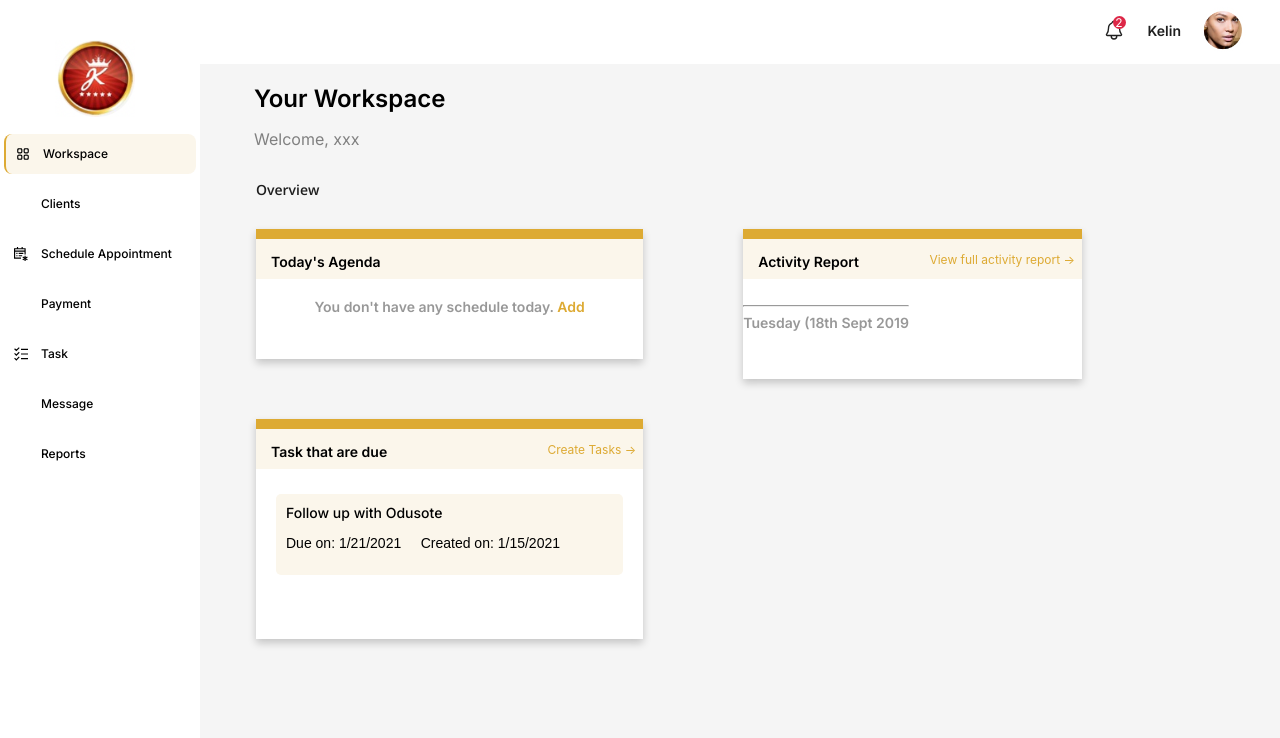
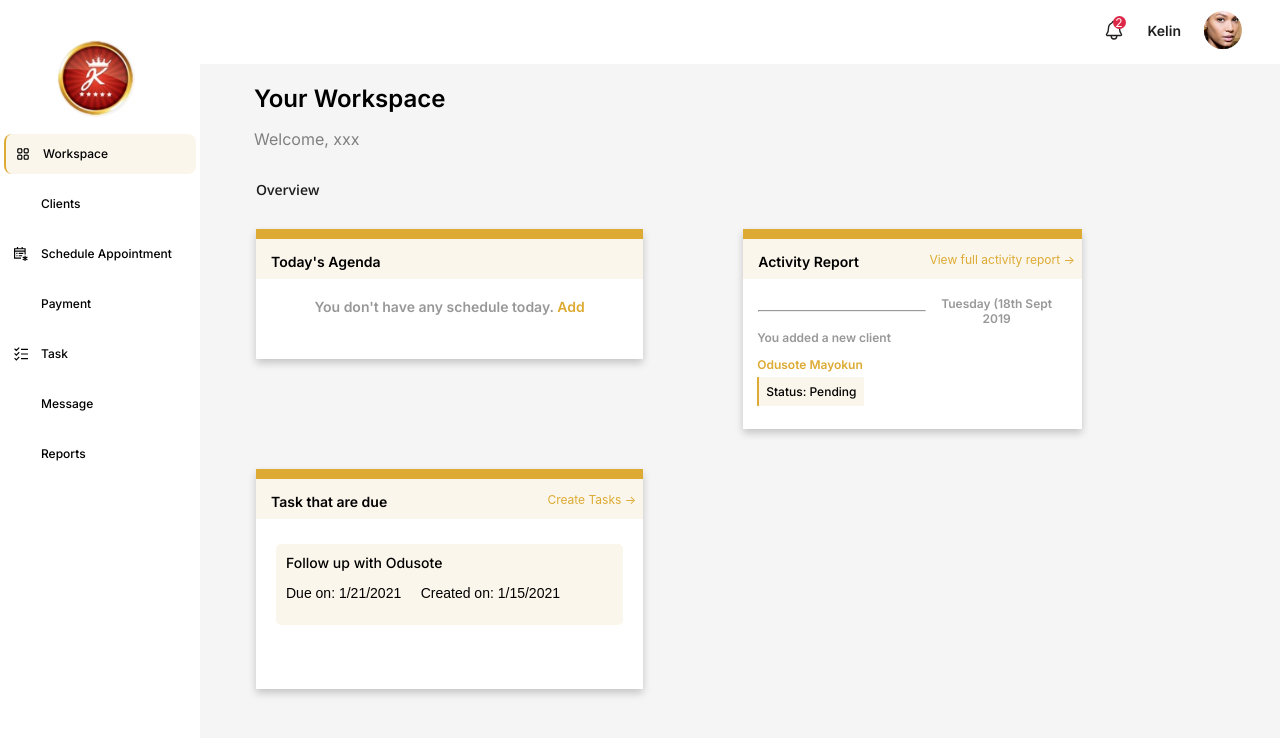
Before and after one commit to siccoo/tezza-test, a React (Create React App) app: page /workspace in a window 1280 px wide. Shown: the top 738 px of the page. Built offline with nearby package versions, Linux system fonts and the light colour scheme.

Commit message:
finishing touches

```diff
--- a/src/index.css
+++ b/src/index.css
@@ -364,12 +364,42 @@ ul {
 
 .client_card.B {
   margin-left: 100px;
-  height: 150px;
+  height: 200px;
   width: 35%;
 }
 
-/* hr {
-} */
+.workspace .w-days{
+  font-size: normal !important;
+  font-size: 12px;
+  margin-right: 15px;
+  font-family: 'Inter';
+}
+
+.workspace .hr {
+  margin-left: 15px;
+}
+
+.workspace-report {
+  margin-top: -20px;
+}
+
+.workspace-report, .w-client, .w-name, .w-span {
+  text-align: left !important;
+  margin-left: 7px;
+  font-size: 12px;
+  font-family: 'Inter';
+}
+
+ .w-name {
+  color: #ddaa33 !important;
+}
+
+.w-span {
+  border-radius: 1px;
+  padding: 7px;
+  background: #fbf6eb !important;
+  border-left: 2px solid #ddaa33;
+}
 
 .client_card.C {
   width: 40%;
--- a/src/pages/Workspace/index.jsx
+++ b/src/pages/Workspace/index.jsx
@@ -42,7 +42,7 @@ const Workspace = () => {
                   >
                     <p className="p-today">Today's Agenda</p>
                   </div>
-                  <p>
+                  <p className="w-today">
                     You don't have any schedule today.{" "}
                     <a href="/clients" className="add">
                       Add
@@ -51,7 +51,7 @@ const Workspace = () => {
                 </div>
               </div>
               <div className="client_card B">
-              <div className="span A"></div>
+                <div className="span A"></div>
                 <div className="span B">
                   <div
                     style={{
@@ -64,23 +64,30 @@ const Workspace = () => {
                   >
                     <p className="p-today">Activity Report</p>
                     <a
-                    href="/clients"
+                      href="/clients"
                       style={{
                         alignItems: "center",
                         marginBottom: 5,
                         color: "#ddaa33",
                         fontSize: 12,
-                        cursor: "pointer"
+                        cursor: "pointer",
                       }}
                     >
                       View full activity report &rarr;{" "}
                     </a>
                   </div>
-                  <div className="workspace" style={{display: "flex", }}>
-
-                  <p><hr /> {" "} Tuesday (18th Sept 2019</p>
+                  <div
+                    className="workspace"
+                    style={{ display: "flex", alignItems: "center" }}
+                  >
+                    <hr width="50%" size="3" className="hr"/>
+                    <p className="w-days"> Tuesday (18th Sept 2019</p>
                   </div>
-
+                  <div className="workspace-report" >
+                    <p className="w-client">You added a new client</p>
+                    <p className="w-name">Odusote Mayokun</p>
+                    <span className="w-span">Status: Pending</span>
+                  </div>
                 </div>
               </div>
             </div>
@@ -105,9 +112,8 @@ const Workspace = () => {
                         marginBottom: 5,
                         color: "#ddaa33",
                         fontSize: 12,
-                        cursor: "pointer"
+                        cursor: "pointer",
                       }}
-
                       href="/clients"
                     >
                       Create Tasks &rarr;{" "}
```
